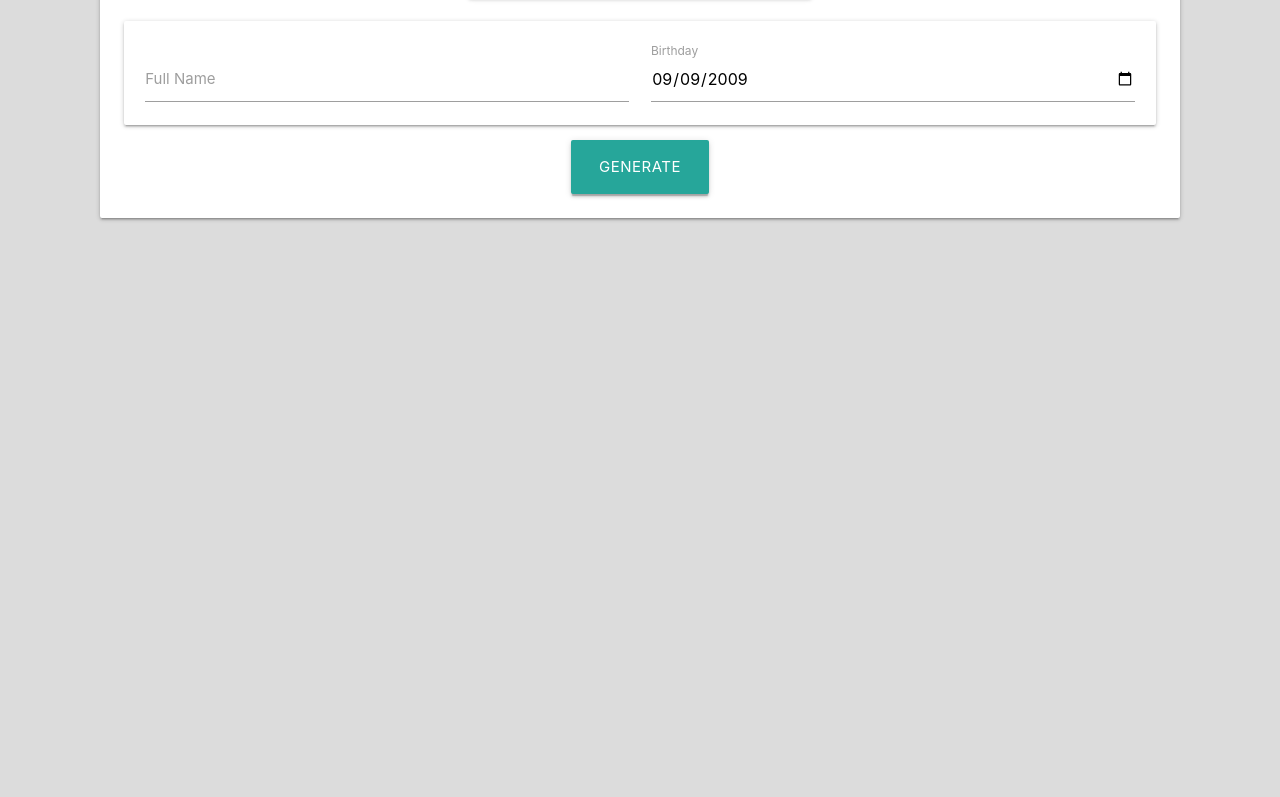
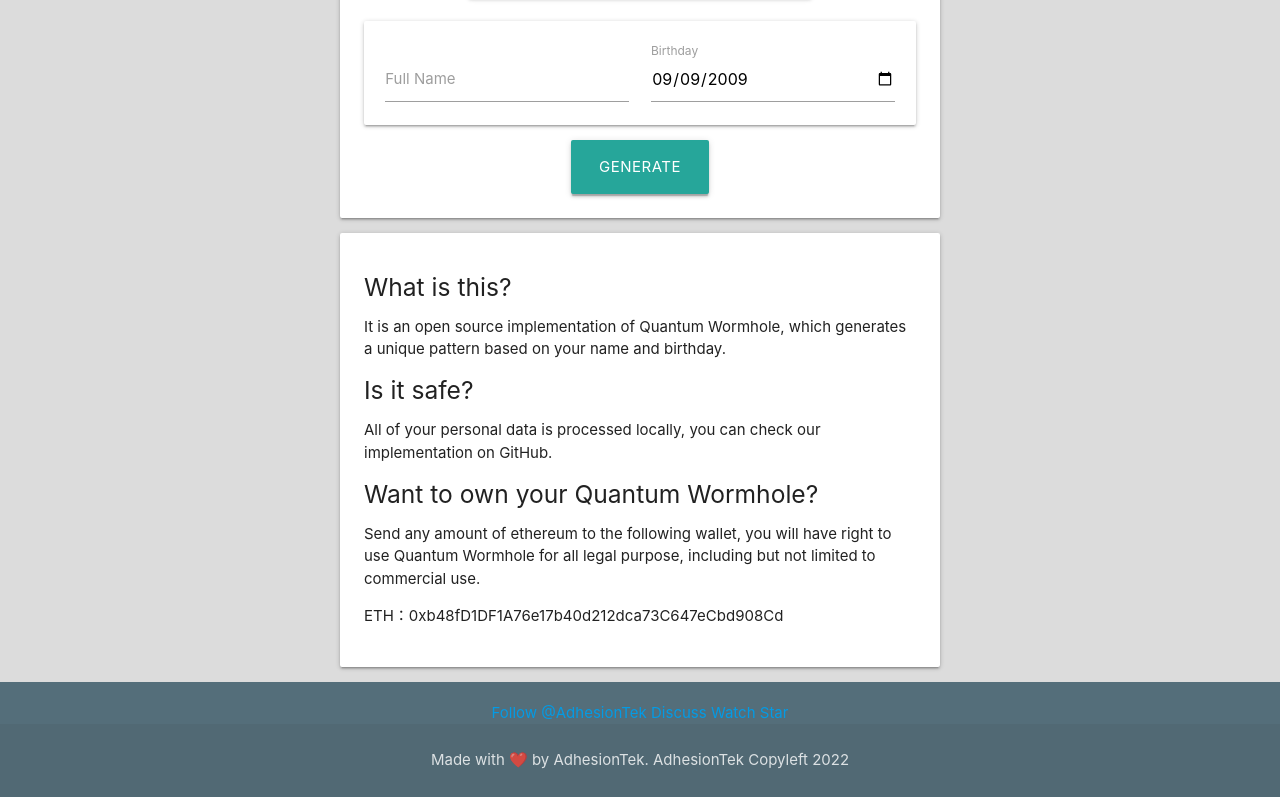
Before and after one commit to AdhesionTek/Quantum-Wormhole, a plain HTML site: page index.html in a window 1280 px wide. Shown: the part 442-1239 px from the top of the page. Before the commit the page ends 800 px from the top, so only its background shows below. Drawn offline with Linux system fonts and the light colour scheme.

Commit message:
Update: More information on the main page. Add: Version numbers in serviceWorker.js

```diff
--- a/index.html
+++ b/index.html
@@ -8,7 +8,8 @@
           href="./icons/t-icon-x512.png">
     <!-- Social media support -->
     <meta property="og:title" content="Quantum Wormhole"/>
-    <meta property="og:description" content="By people, for people, not profit. One Wormhole a day, keep doctors away."/>
+    <meta property="og:description"
+          content="By people, for people, not profit. One Wormhole a day, keep doctors away."/>
     <meta name="description" content="免费，开放，自由的量子虫洞"/>
     <meta property="og:image"
           content="https://media.githubusercontent.com/media/Danmaku-Big-Big-War/Danmaku-Big-Big-War/main/GitHubFiles/GameIcon.png"/>
@@ -28,9 +29,18 @@
     <!-- Let browser know website is optimized for mobile -->
     <meta name="viewport" content="width=device-width, initial-scale=1.0"/>
     <style>
-        body{
+        body {
             overscroll-behavior: contain;
             background-color: gainsboro;
+            display: flex;
+            min-height: 100vh;
+            flex-direction: column;
+        }
+        main {
+            flex: 1 0 auto;
+        }
+        .content-text{
+            text-align: start;
         }
     </style>
 </head>
@@ -42,7 +52,8 @@
             <a href="#" class="nav-content need-translate" style="font-size: 18pt;">quantum-wormhole</a>
         </div>
     </nav>
-    <div class="card-panel outer-limit z-depth-1" style="margin-left:auto; margin-right: auto; margin-top: 10px; max-width: 1080px">
+    <div class="card-panel outer-limit z-depth-1"
+         style="margin-left:auto; margin-right: auto; margin-top: 10px; max-width: 600px">
         <div>
             <canvas class="z-depth-1-half"
                     width="1024" height="1024"
@@ -65,10 +76,41 @@
             <a class="waves-effect waves-light btn-large z-depth-1-half" onclick="generateOnClick()">Generate</a>
         </div>
     </div>
+    <div class="card-panel outer-limit z-depth-1"
+         style="margin-left:auto; margin-right: auto; margin-top: 10px; max-width: 600px">
+        <h5 class="content-text">What is this?</h5>
+        <p class="content-text">It is an open source implementation of Quantum Wormhole, which generates a unique pattern based on your name and birthday.</p>
+        <h5 class="content-text">Is it safe?</h5>
+        <p class="content-text">All of your personal data is processed locally, you can check our implementation on GitHub.</p>
+        <h5 class="content-text">Want to own your Quantum Wormhole?</h5>
+        <p class="content-text">Send any amount of ethereum to the following wallet, you will have right to use Quantum Wormhole for all legal purpose, including but not limited to commercial use. </p>
+        <p class="content-text">ETH：0xb48fD1DF1A76e17b40d212dca73C647eCbd908Cd</p>
+    </div>
+    <footer class="page-footer blue-grey darken-1">
+        <div class="container ">
+            <a class="github-button" href="https://github.com/AdhesionTek" data-size="large"
+               aria-label="Follow @AdhesionTek on GitHub">Follow @AdhesionTek</a>
+            <a class="github-button" href="https://github.com/AdhesionTek/Quantum-Wormhole/discussions"
+               data-icon="octicon-comment-discussion" data-size="large"
+               aria-label="Discuss AdhesionTek/Quantum-Wormhole on GitHub">Discuss</a>
+            <a class="github-button" href="https://github.com/AdhesionTek/Quantum-Wormhole/subscription"
+               data-icon="octicon-eye" data-size="large"
+               aria-label="Watch AdhesionTek/Quantum-Wormhole on GitHub">Watch</a>
+            <a class="github-button" href="https://github.com/AdhesionTek/Quantum-Wormhole" data-icon="octicon-star"
+               data-size="large" aria-label="Star AdhesionTek/Quantum-Wormhole on GitHub">Star</a>
+        </div>
+        <div class="footer-copyright">
+            <div class="container">
+                <p>Made with ❤️ by AdhesionTek. AdhesionTek Copyleft 2022</p>
+            </div>
+        </div>
+    </footer>
 </div>
 <script type="text/javascript" src="canvas.js"></script>
 <script type="text/javascript" src="index.js"></script>
 <script type="text/javascript" src="localization.js"></script>
+<!-- Place this tag in your head or just before your close body tag. -->
+<script async defer src="https://buttons.github.io/buttons.js"></script>
 <!-- JavaScript at end of body for optimized loading -->
 <script type="text/javascript" src="materialize/js/materialize.min.js"></script>
 </body>
--- a/serviceWorker.js
+++ b/serviceWorker.js
@@ -1,4 +1,5 @@
-const staticQuantumWormhole = "quantum-wormhole-v1"
+const staticQuantumWormhole = "quantum-wormhole-v1";
+const version = "1.1.1";
 const assets = [
     // Code Files
     "/",
```
Lines whose indentation alone changed are shown as unchanged.
